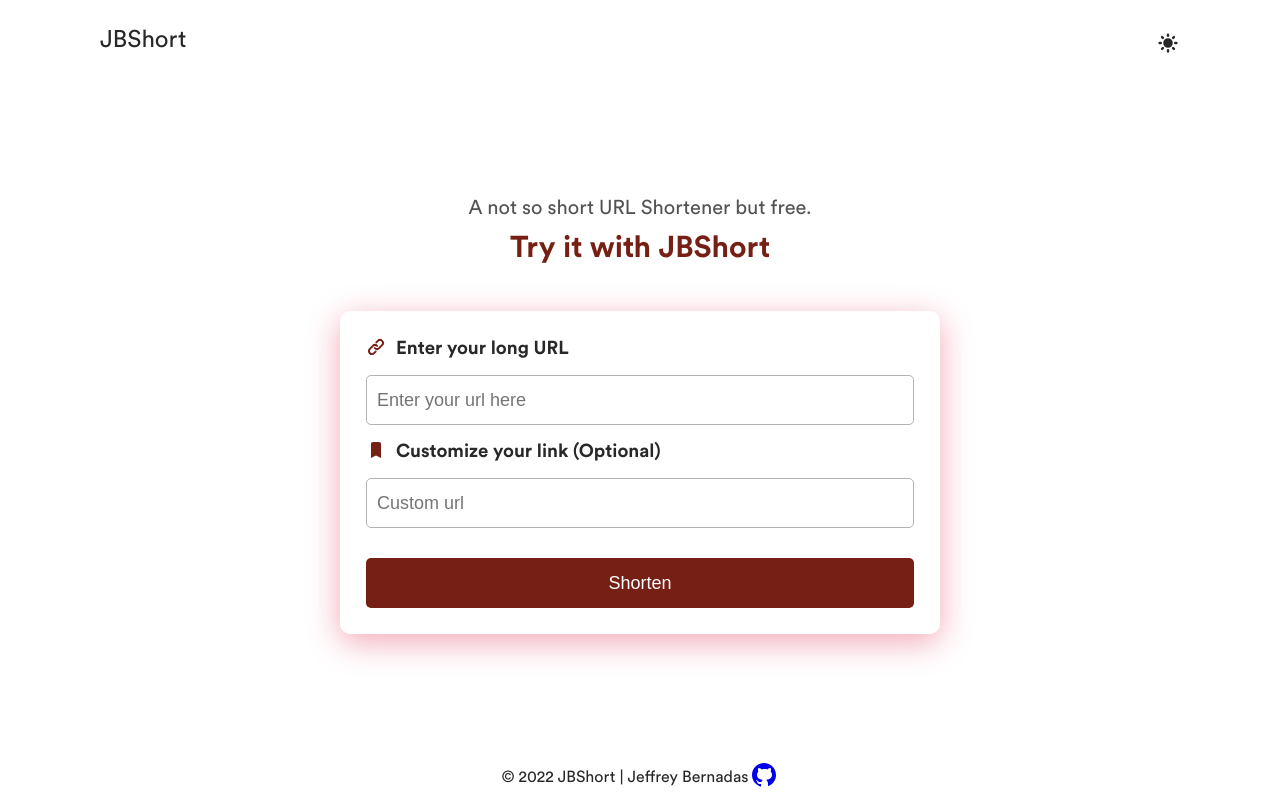
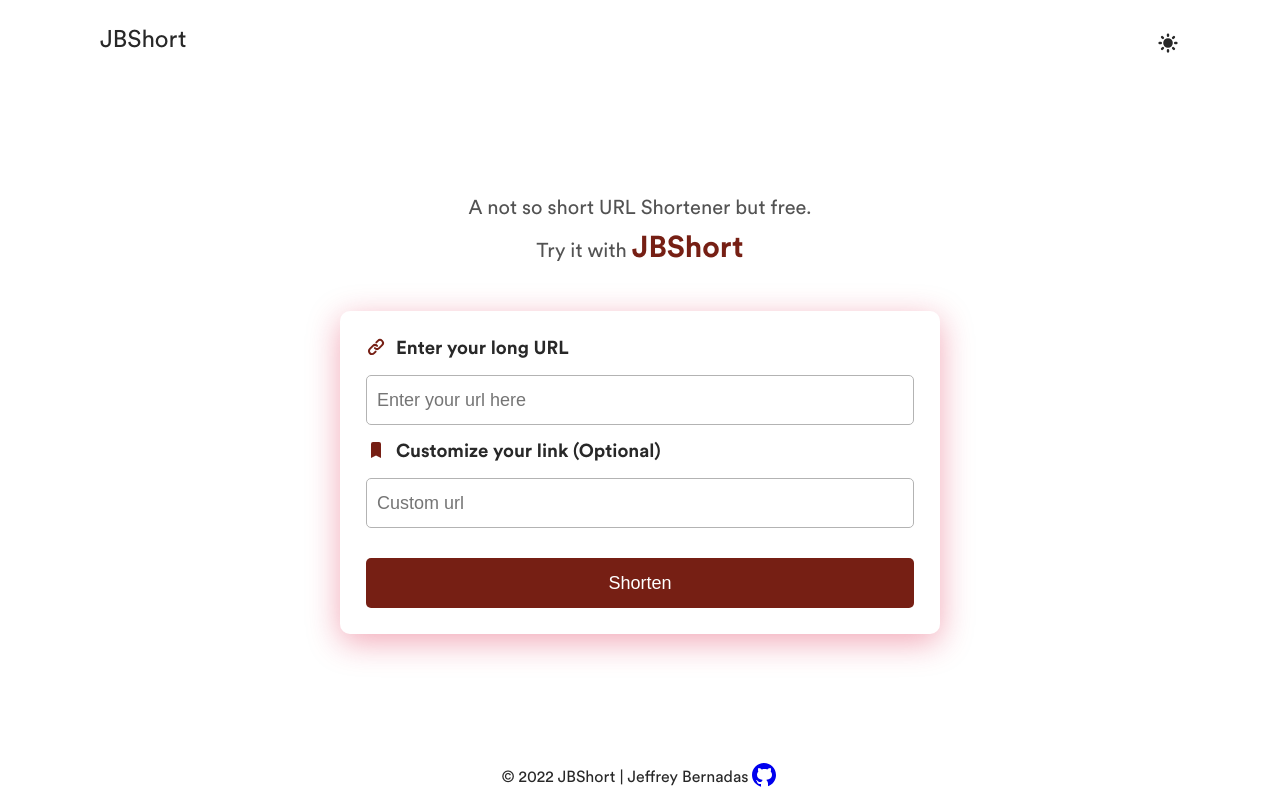
Before and after one commit to Bernz322/jbshort, a React (Create React App) app in the folder client/: page / in a window 1280 px wide. Built offline with nearby package versions, Linux system fonts and the light colour scheme.

Commit message:
update descriptions

```diff
--- a/client/src/styles/StyledMain.js
+++ b/client/src/styles/StyledMain.js
@@ -1,5 +1,6 @@
 import styled from 'styled-components/macro'
 import { motion } from 'framer-motion'
+
 
 const StyledMain = styled(motion.main)`
     height: calc(100vh - 135px);
@@ -8,6 +9,7 @@ const StyledMain = styled(motion.main)`
     display: flex;
     align-items: center;
     justify-content: center;
+    position: relative;
 
     section{
         width: 600px;
@@ -26,14 +28,25 @@ const StyledMain = styled(motion.main)`
         justify-content: center;
         margin-bottom: 30px;
         font-size: var(--fz-xl);
+
+        @media screen and (max-height: 620px) {
+            display: none;
+        }
     }
 
     p{
         color: ${(props) => props.theme.p};
+        text-align: center;
     }
 
     h1{
         color: ${(props) => props.theme.maroon};
+
+        span{
+            font-size: var(--fz-xl);
+            color: ${(props) => props.theme.p};
+            font-weight: 400;
+        }
     }
 
     .desc__ {
@@ -49,7 +62,7 @@ const StyledMain = styled(motion.main)`
 
     h3{
 
-        @media (max-width: 400px) {
+        @media screen and (max-width: 400px){
             font-size: var(--fz-sm);
         }
 
```
